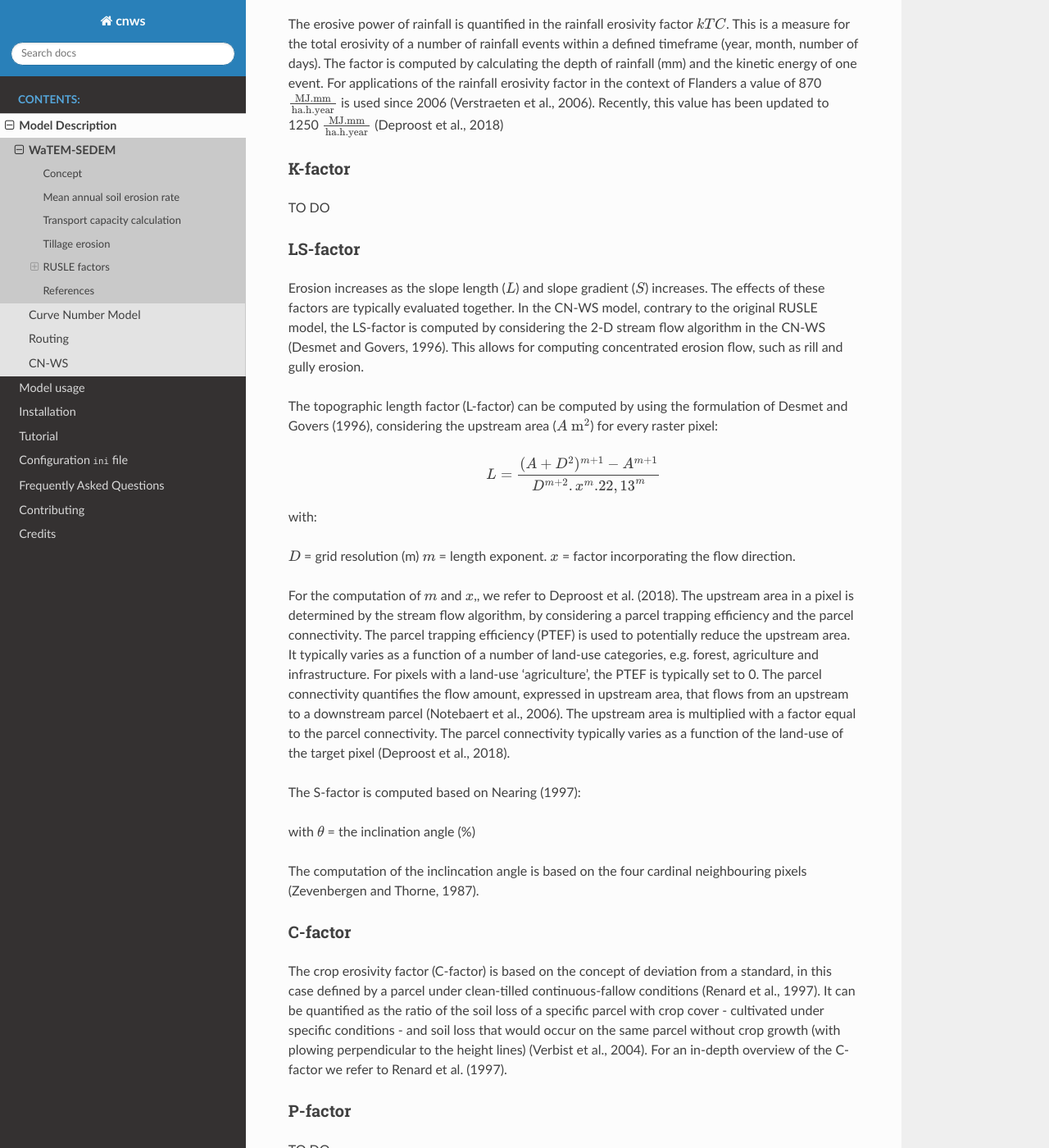
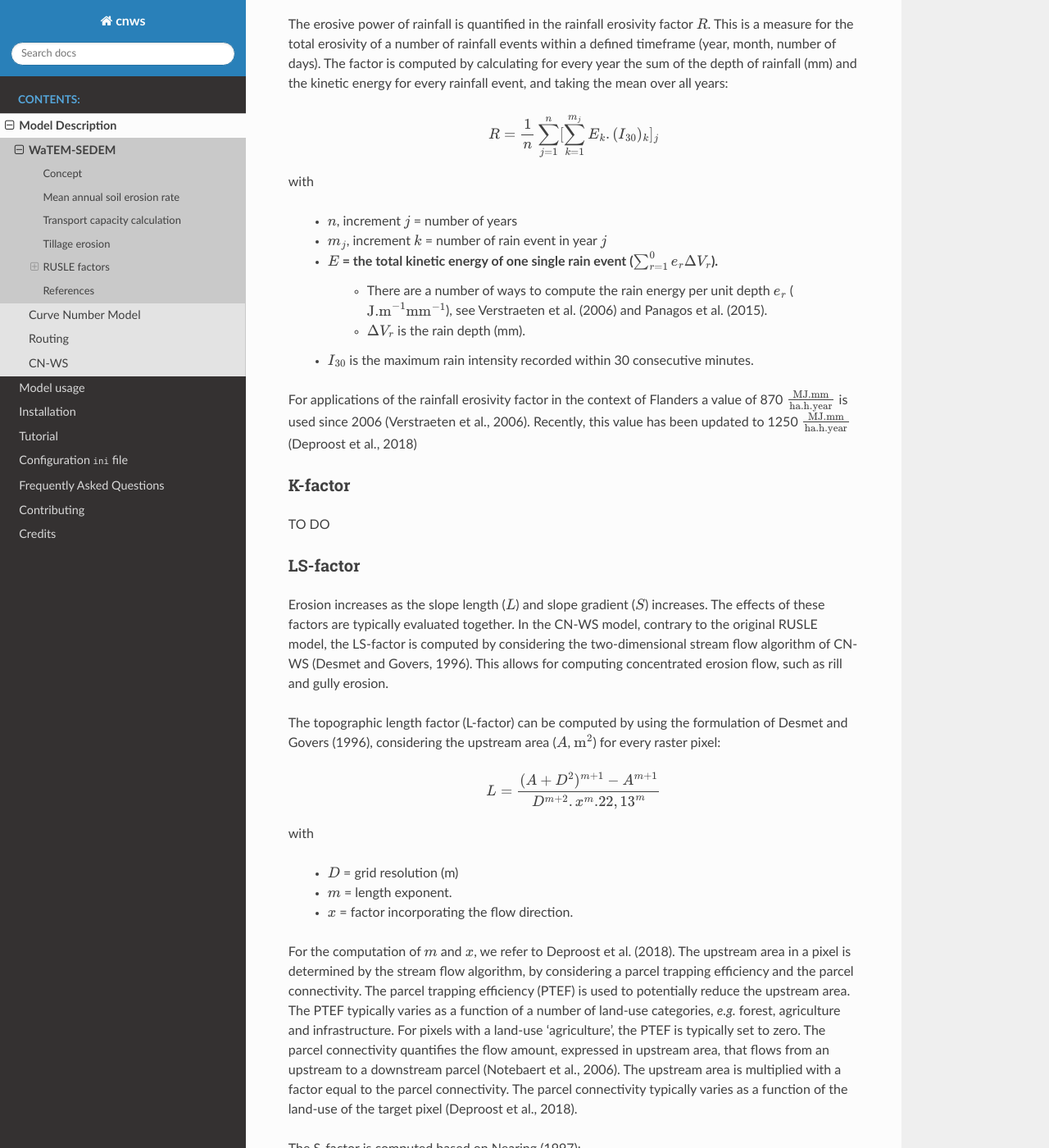
Before and after one commit to watem-sedem/watem-sedem, a Sphinx documentation site: the page built from docs/watem-sedem.rst, in a window 1280 px wide and 1400 px high, scrolled down 1921 px. Shown: the whole window at 82% size. Built offline with Sphinx 7.4.7 and the Read the Docs theme 2.0.0, drawn with Linux system fonts in a browser that asks for light colours; some of the changed text lies outside the part shown.

Commit message:
added formula's for R-factor

```diff
--- a/docs/watem-sedem.rst
+++ b/docs/watem-sedem.rst
@@ -50,7 +50,7 @@ erosion rate :math:`E` (:math:`\frac{\text{kg}}{\text{m}^{2}.\text{year}}`) is c
 .. math::
     E = R.K.LS.C.P
 
-Where:
+with
 
 - :math:`R`: rainfall erosivity factor (:math:`\frac{\text{MJ.mm}}{\text{m}^2.\text{h.year}}`)
 - :math:`K`: soil erodibility factor (:math:`\frac{\text{kg.h}}{\text{MJ.mm}}`)
@@ -71,7 +71,7 @@ is calculated by:
 .. math::
     TC = kTC.R.K.(LS - 4.12.S_g^{0.8})
 
-Where:
+with
 
 - :math:`kTC`: transport capacity coeffient (m)
 - :math:`S_g`: local slope (:math:`\frac{\text{m}}{\text{m}}`)
@@ -102,10 +102,25 @@ In this paragraph the different parameters of the RUSLE equation (Renard et al.
 R-factor
 ########
 The erosive power of rainfall is quantified in the rainfall erosivity factor
-:math:`kTC`. This is a measure for the total erosivity of a number of rainfall
+:math:`R`. This is a measure for the total erosivity of a number of rainfall
 events within a defined timeframe (year, month, number of days). The factor
-is computed by calculating the depth of rainfall (mm) and the kinetic energy
-of one event. For applications of the rainfall erosivity factor in the
+is computed by calculating for every year the sum of the depth of rainfall (mm) and the kinetic energy
+for every rainfall event, and taking the mean over all years:
+
+.. math::
+
+    R = \frac{1}{n}\sum_{j=1}^{n}[\sum_{k=1}^{m_j}E_k.(I_{30})_k]_j
+
+with
+
+ - :math:`n`, increment :math:`j` =  number of years
+ - :math:`m_j`, increment :math:`k` =  number of rain event in year :math:`j`
+ - :math:`E` = the total kinetic energy of one single rain event (:math:`\sum_{r=1}^0 e_r \Delta V_r`).
+    + There are a number of ways to compute the rain energy per unit depth :math:`e_r` (:math:`\text{J.m}^{-1}\text{mm}^{-1}`), see Verstraeten et al. (2006) and  Panagos et al. (2015).
+    + :math:`\Delta V_r` is the rain depth (mm).
+ - :math:`I_{30}` is the maximum rain intensity recorded within 30 consecutive minutes.
+
+For applications of the rainfall erosivity factor in the
 context of Flanders a value of 870 :math:`\frac{\text{MJ.mm}}{\text{ha.h.year}}` is
 used since 2006 (Verstraeten et al., 2006). Recently, this value has been
 updated to 1250 :math:`\frac{\text{MJ.mm}}{\text{ha.h.year}}` (Deproost et al., 2018)
@@ -122,22 +137,25 @@ TO DO
 LS-factor
 #########
 
-Erosion increases as the slope length (:math:`L`) and slope gradient (:math:`S`) increases. The effects of these factors are typically evaluated together. In the CN-WS model, contrary to the original RUSLE model, the LS-factor is computed by considering the 2-D stream flow algorithm in the CN-WS (Desmet and Govers, 1996). This allows for computing concentrated erosion flow, such as rill and gully erosion.
+Erosion increases as the slope length (:math:`L`) and slope gradient (:math:`S`) increases. The effects of these factors are typically evaluated together. In the CN-WS model, contrary to the original RUSLE model, the LS-factor is computed by considering the two-dimensional stream flow algorithm of CN-WS (Desmet and Govers, 1996). This allows for computing concentrated erosion flow, such as rill and gully erosion.
 
-The topographic length factor (L-factor) can be computed by using the formulation of Desmet and Govers (1996), considering the upstream area (:math:`A\text{ m}^2`) for every raster pixel:
+The topographic length factor (L-factor) can be computed by using the formulation of Desmet and Govers (1996), considering the upstream area (:math:`A`, :math:`\text{m}^2`) for every raster pixel:
 
 .. math::
     L = \frac{(A+D^2)^{m+1}-A^{m+1}}{D^{m+2}.x^m.22,13^m}
 
-with:
+with
 
-:math:`D` = grid resolution (m)
-:math:`m` = length exponent.
-:math:`x` = factor incorporating the flow direction.
+ - :math:`D` = grid resolution (m)
+ - :math:`m` = length exponent.
+ - :math:`x` = factor incorporating the flow direction.
 
-For the computation of :math:`m` and :math:`x`,, we refer to Deproost et al. (2018). The upstream area in a pixel is determined by the stream flow algorithm, by considering a parcel trapping efficiency and the parcel connectivity. The parcel trapping efficiency (PTEF) is used to potentially reduce the upstream area. It typically varies as a function of a number of land-use categories, e.g. forest, agriculture and infrastructure. For pixels with a land-use 'agriculture', the PTEF is typically set to 0. The parcel connectivity quantifies the flow amount, expressed in upstream area, that flows from an upstream to a downstream parcel (Notebaert et al., 2006). The upstream area is multiplied with a factor equal to the parcel connectivity. The parcel connectivity typically varies as a function of the land-use of the target pixel (Deproost et al., 2018).
+For the computation of :math:`m` and :math:`x`, we refer to Deproost et al. (2018). The upstream area in a pixel is determined by the stream flow algorithm, by considering a parcel trapping efficiency and the parcel connectivity. The parcel trapping efficiency (PTEF) is used to potentially reduce the upstream area. The PTEF typically varies as a function of a number of land-use categories, *e.g.* forest, agriculture and infrastructure. For pixels with a land-use 'agriculture', the PTEF is typically set to zero. The parcel connectivity quantifies the flow amount, expressed in upstream area, that flows from an upstream to a downstream parcel (Notebaert et al., 2006). The upstream area is multiplied with a factor equal to the parcel connectivity. The parcel connectivity typically varies as a function of the land-use of the target pixel (Deproost et al., 2018).
 
 The S-factor is computed based on Nearing (1997):
+
+.. math::
+    S = -1,5+\frac{17}{1+e^{2,3-6.1.\sin{\theta}}}
 
 with :math:`\theta` = the inclination angle (%)
 
@@ -179,6 +197,9 @@ Nearing, M.A., 1997. A single continuous function for slope steepness influence
 
 Notebaert, B., Govers, G., Verstraeten, G., Van Oost, K., Poesen, J., Van Rompaey, A., 2006. Verfijnde erosiekaart Vlaanderen: eindrapport. K.U. Leuven, Leuven.
 
+Panagos, P., Ballabio, C., Borrelli, P., Meusburger, K., Klik, A., Rousseva, S., Tadić, M.P., Michaelides, S., Hrabalíková, M., Olsen, P., Aalto, J., Lakatos, M., Rymszewicz, A., Dumitrescu, A., Beguería, S., Alewell, C., 2015. Rainfall erosivity in Europe. Science of The Total Environment 511, 801–814. https://doi.org/10.1016/j.scitotenv.2015.01.008
+
+
 Renard, K.G., Foster, G.R., Weesies, G.A., McCool, D.K., Yoder, D.C.,
 1997, Predicting soil erosion by water: a guide to conservation planning with
 the revised universal soil loss equation (RUSLE), Agriculture Handbook. U.S.
```
